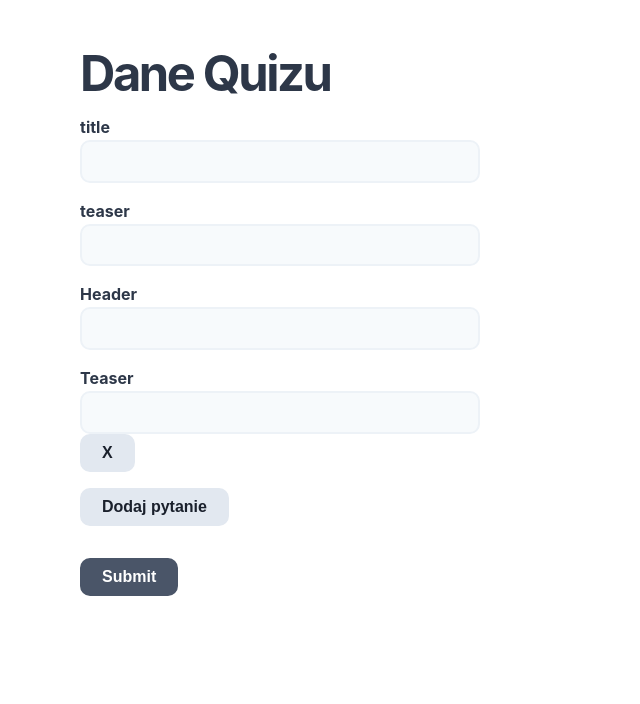
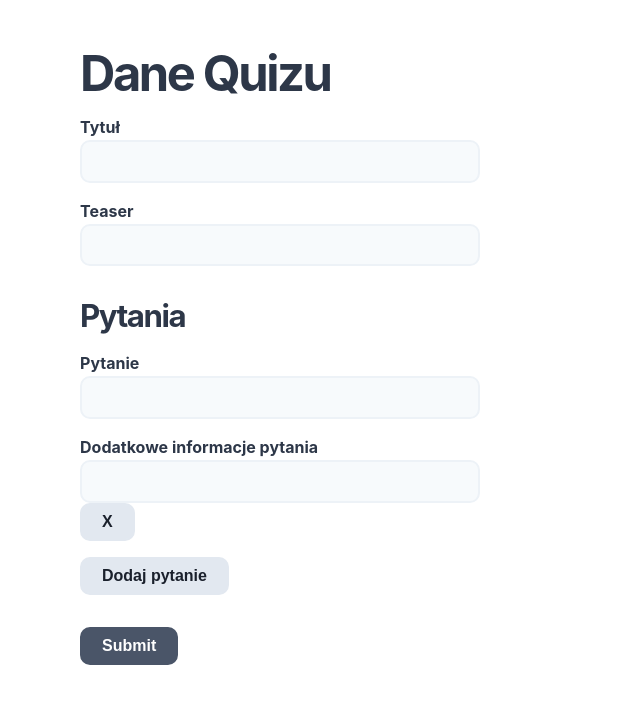
Before and after one commit to Devolla/quizadmin, a React (Create React App) app: page / in a window 1280 px wide. Shown: the top 704 px of the page, without its empty margins (0-640 px from the left). Built offline with nearby package versions, Linux system fonts and the light colour scheme.

Commit message:
wersja polska quizu

```diff
--- a/src/QuizForm.jsx
+++ b/src/QuizForm.jsx
@@ -110,19 +110,19 @@ const QuizForm = () => {
 
         <Form>
           <MyTextInput
-            label="title"
+            label="Tytuł"
             name="title"
             type="text"
             placeholder=""
           />
           <MyTextInput
-            label="teaser"
+            label="Teaser"
             name="teaser"
             type="text"
             placeholder=""
           />
 
-
+        <h3>Pytania</h3>
         <FieldArray name="questions">
           {({ insert, remove, push }) => (
             <div>
@@ -130,7 +130,7 @@ const QuizForm = () => {
                 values.questions.map((question, index) => (
                   <div className="row" key={index}>
                     <div className="col">
-                      <label htmlFor={`questions.${index}.header`}>Header</label>
+                      <label htmlFor={`questions.${index}.header`}>Pytanie</label>
                       <Field
                         name={`questions.${index}.header`}
                         placeholder=""
@@ -143,7 +143,7 @@ const QuizForm = () => {
                       />
                     </div>
                     <div className="col">
-                      <label htmlFor={`questions.${index}.teaser`}>Teaser</label>
+                      <label htmlFor={`questions.${index}.teaser`}>Dodatkowe informacje pytania</label>
                       <Field
                         name={`questions.${index}.teaser`}
                         placeholder=""
```
